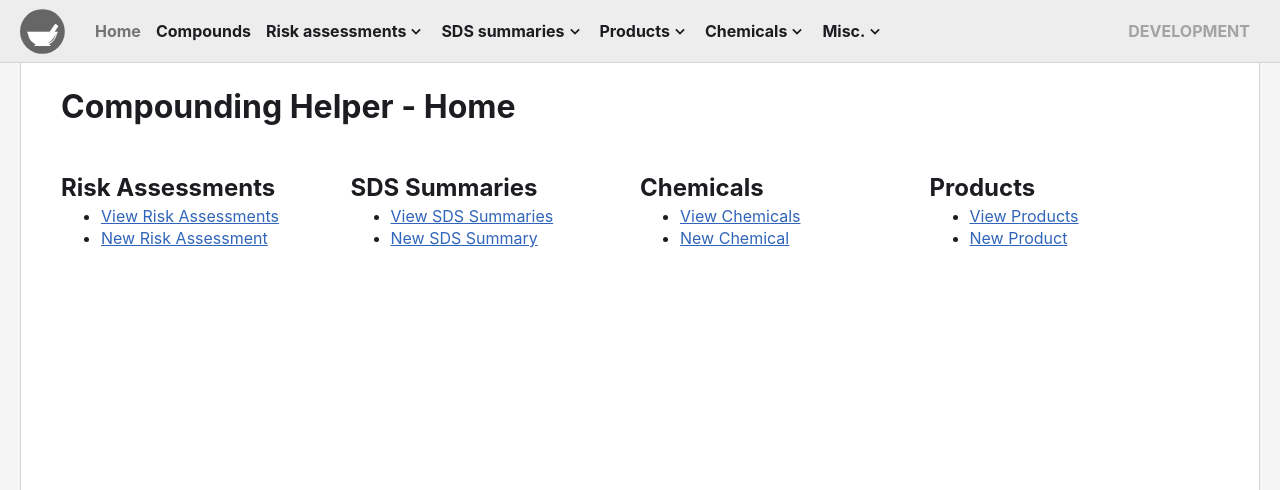
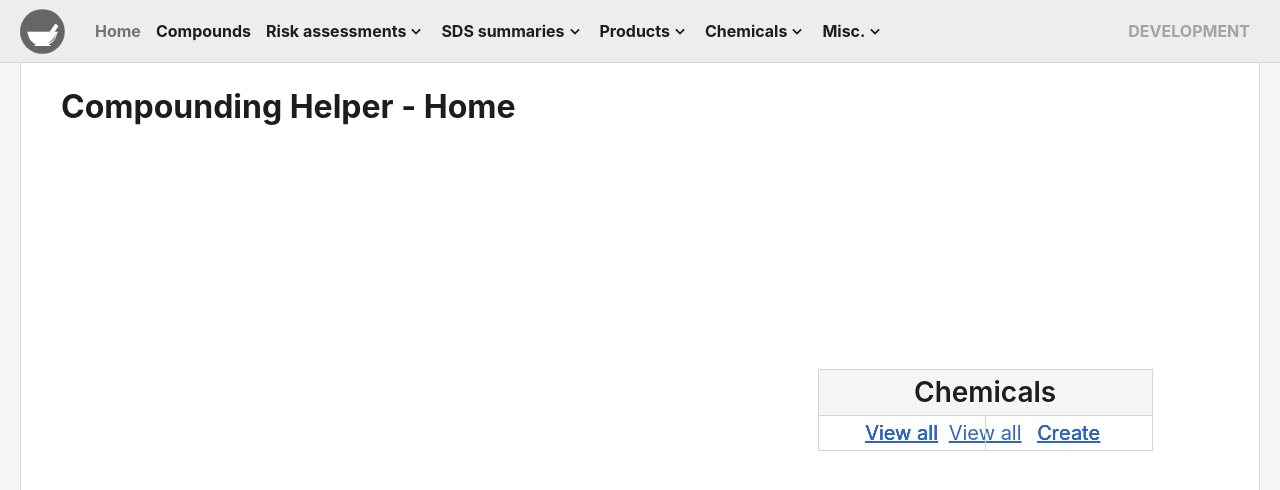
Before and after one commit to mmtandoc/compounding-helper, a Next.js app: page / in a window 1280 px wide. Shown: the top 490 px of the page. Built offline with nearby package versions, Linux system fonts and the light colour scheme.

Commit message:
Updated home page

```diff
--- a/pages/index.tsx
+++ b/pages/index.tsx
@@ -4,71 +4,169 @@ import React from "react"
 
 import { NextPageWithLayout } from "types/common"
 
+type HomeGridItem = {
+  id: string
+  header: string
+  links: { label: string; url: string }[]
+}
+
+const homeLinks: HomeGridItem[] = [
+  {
+    id: "compounds",
+    header: "Compounds & MFRs",
+    links: [{ label: "View all", url: "/compounds" }],
+  },
+  {
+    id: "risk-assessments",
+    header: "Risk assessments",
+    links: [
+      { label: "View all", url: "/risk-assessments" },
+      {
+        label: "Create",
+        url: "/risk-assessments/new",
+      },
+    ],
+  },
+  {
+    id: "sds-summaries",
+    header: "SDS summaries",
+    links: [
+      { label: "View all", url: "/sds" },
+      { label: "Create", url: "/sds/new" },
+    ],
+  },
+  {
+    id: "products",
+    header: "Products",
+    links: [
+      { label: "View all", url: "/products" },
+      { label: "Create", url: "/products/new" },
+    ],
+  },
+  {
+    id: "chemicals",
+    header: "Chemicals",
+    links: [
+      { label: "View all", url: "/chemicals" },
+      { label: "Create", url: "/chemicals/new" },
+    ],
+  },
+]
+/* {
+  header: "Misc.",
+  links: [
+    { label: "Health hazards table", url: "/hazards" },
+    { label: "Link directory", url: "/links" },
+    { label: "Settings", url: "/settings" },
+  ],
+}, */
+
+const HomeCell = ({ item }: { item: HomeGridItem }) => (
+  <div className={`home-cell ${item.id}`}>
+    <div className="header">{item.header}</div>
+    <div className="links">
+      {item.links.map((link, i) => (
+        <Link href={link.url} key={i}>
+          {link.label}
+        </Link>
+      ))}
+    </div>
+    <style jsx>{`
+      .home-cell {
+        grid-area: ${item.id};
+      }
+    `}</style>
+  </div>
+)
+
 const Home: NextPageWithLayout = () => {
   return (
     <>
-      <div className="data-links-row">
-        <div className="data-links">
-          <h2>Risk Assessments</h2>
-          <ul>
-            <li>
-              <Link href="/risk-assessments">View Risk Assessments</Link>
-            </li>
-            <li>
-              <Link href="/risk-assessments/new">New Risk Assessment</Link>
-            </li>
-          </ul>
-        </div>
-        <div className="data-links">
-          <h2>SDS Summaries</h2>
-          <ul>
-            <li>
-              <Link href="/sds">View SDS Summaries</Link>
-            </li>
-            <li>
-              <Link href="/sds/new">New SDS Summary</Link>
-            </li>
-          </ul>
-        </div>
-        <div className="data-links">
-          <h2>Chemicals</h2>
-          <ul>
-            <li>
-              <Link href="/chemicals">View Chemicals</Link>
-            </li>
-            <li>
-              <Link href="/chemicals/new">New Chemical</Link>
-            </li>
-          </ul>
-        </div>
-        <div className="data-links">
-          <h2>Products</h2>
-          <ul>
-            <li>
-              <Link href="/products">View Products</Link>
-            </li>
-            <li>
-              <Link href="/products/new">New Product</Link>
-            </li>
-          </ul>
-        </div>
+      <div className="home-grid">
+        {homeLinks.map((item, i) => (
+          <HomeCell key={i} item={item} />
+        ))}
       </div>
-      <style jsx>{`
-        .data-links-row {
-          display: flex;
-          flex-wrap: wrap;
+      <style jsx global>{`
+        .home-grid {
+          margin-top: 5rem;
+          padding: 0.5rem;
+          display: grid;
+          grid-template-columns: 1fr;
+          grid-template-areas:
+            "compounds"
+            "risk-assessments"
+            "sds-summaries"
+            "products"
+            "chemicals";
+          gap: 1rem;
+          margin-inline: auto;
+
+          > div {
+            border: var(--border-default);
+            display: flex;
+            flex-direction: column;
+            > .header {
+              margin-block: 0;
+              font-size: var(--font-size-lg);
+              font-weight: 600;
+              background: var(--color-canvas-subtle);
+              border-bottom: var(--border-default);
+              text-align: center;
+              padding: 0.3rem 3rem;
+            }
+
+            > .links {
+              display: flex;
+              height: 100%;
+              > * {
+                flex: 1;
+                font-size: var(--font-size-base);
+                text-align: center;
+                padding: 0.3rem 0.6rem;
+              }
+
+              > :not(:last-child) {
+                border-right: var(--border-default);
+              }
+            }
+          }
         }
 
-        .data-links {
-          flex: 1;
+        @media (min-width: 850px) {
+          .home-grid {
+            grid-template-columns: repeat(3, 1fr);
+            grid-template-rows: repeat(3, 1fr);
+            grid-template-areas:
+              "compounds risk-assessments sds-summaries"
+              ". . products"
+              ". . chemicals";
+
+            width: fit-content;
+
+            > div {
+              > .header {
+                font-size: var(--font-size-lg);
+                white-space: nowrap;
+              }
+
+              > .links > * {
+                font-size: var(--font-size-base);
+              }
+            }
+          }
         }
 
-        .data-links > h2 {
-          margin-bottom: 0;
-        }
+        @media (min-width: 1000px) {
+          .home-grid > div {
+            > .header {
+              font-size: var(--font-size-xl);
+            }
 
-        .data-links > ul {
-          margin-top: 0;
+            > .links > * {
+              font-size: var(--font-size-lg);
+            }
+          }
         }
       `}</style>
     </>
```
